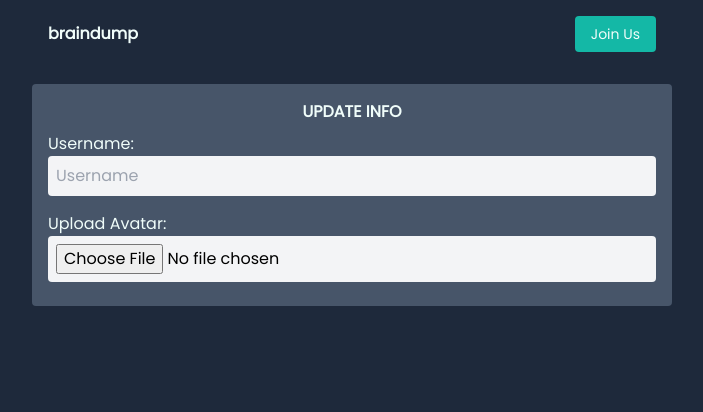
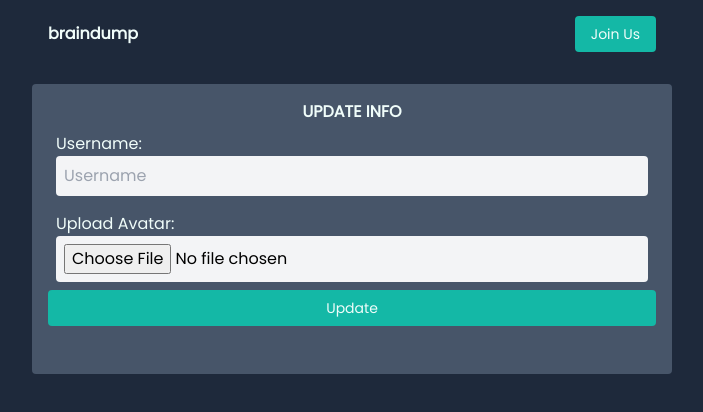
Before and after one commit to demirsergen/brain-dump, a Next.js app: page /updateprofile in a window 1280 px wide. Shown: the top 412 px of the page, without its empty margins (288-991 px from the left). Built offline with nearby package versions, Linux system fonts and the light colour scheme; no server answers.

Commit message:
add update doc functionality

```diff
--- a/components/userProfile/UserProfileHeader.js
+++ b/components/userProfile/UserProfileHeader.js
@@ -1,23 +1,38 @@
-import React from "react";
+import React, { useEffect, useState } from "react";
 import Image from "next/image";
-import { auth } from "../../firebase";
+import { auth, db } from "../../firebase";
 import { useAuthState } from "react-firebase-hooks/auth";
 import defaultAvatar from "../../public/default-avatar.svg";
 import UserProfileHeaderButtons from "./UserProfileHeaderButtons";
+import { doc, getDoc } from "firebase/firestore";
 
 const UserProfileHeader = () => {
   const [user, loading] = useAuthState(auth);
+  const [currentUser, setCurrentUser] = useState();
+
+  const getUpdatedUserInfo = async () => {
+    const docRef = doc(db, "users", user.uid);
+    const data = await getDoc(docRef);
+    setCurrentUser(data.data());
+  };
+
+  useEffect(() => {
+    getUpdatedUserInfo();
+    console.log(currentUser);
+  }, [user]);
 
   return (
     <div className="flex items-center gap-2 border-b-2 pb-2">
       <Image
-        src={user?.photoURL || defaultAvatar}
+        src={currentUser?.photoURL || defaultAvatar}
         alt="Picture of the profil owner"
         width={30}
         height={30}
         className="rounded-full"
       />
-      <h1 className="text-teal-50">{user?.displayName || user?.email}</h1>
+      <h1 className="text-teal-50">
+        {currentUser?.username || currentUser?.email}
+      </h1>
       <UserProfileHeaderButtons />
     </div>
   );
--- a/pages/updateprofile.js
+++ b/pages/updateprofile.js
@@ -1,17 +1,36 @@
 import React, { useState } from "react";
 import { useAuthState } from "react-firebase-hooks/auth";
-import { auth } from "../firebase";
+import { auth, db } from "../firebase";
+import { doc, updateDoc } from "firebase/firestore";
 
 const UpdateProfile = () => {
   const [user, loading] = useAuthState(auth);
   const [photoUrl, setPhotoUrl] = useState("");
-  const [username, setdisplayName] = useState("");
+  const [username, setUsername] = useState("");
+  const [message, setMessage] = useState("");
+
+  const uploadAvatar = () => {};
+  const updateInfo = async (e) => {
+    e.preventDefault();
+    setMessage("");
+    const docRef = doc(db, "users", user.uid);
+    const data = {
+      username: username,
+    };
+    await updateDoc(docRef, data)
+      .then((docRef) => {
+        setMessage("You've successfully updated your info!");
+      })
+      .catch((err) => {
+        console.error(err);
+      });
+  };
   return (
     <div className="my-4 py-4 bg-slate-600 rounded md:w-1/2 mx-auto">
       <h1 className="text-teal-50 text-center uppercase font-bold">
         Update Info
       </h1>
-      <form className="px-2">
+      <form className="px-4">
         <div className="p-2 rounded">
           <label className="text-teal-50">Username:</label>
           <br />
@@ -21,6 +40,7 @@ const UpdateProfile = () => {
             name="username"
             placeholder="Username"
             className="w-full bg-gray-100 p-2 rounded "
+            onChange={(e) => setUsername(e.target.value)}
           />
         </div>
         <div className="p-2 rounded">
@@ -31,6 +51,15 @@ const UpdateProfile = () => {
             className="w-full bg-gray-100 p-2 rounded "
           />
         </div>
+        <button
+          onClick={updateInfo}
+          className="bg-teal-500 p-2 rounded text-teal-50 text-sm block w-full"
+        >
+          Update
+        </button>
+        <span className="text-teal-50 block mx-auto text-center p-4">
+          {message && message}
+        </span>
       </form>
     </div>
   );
```
